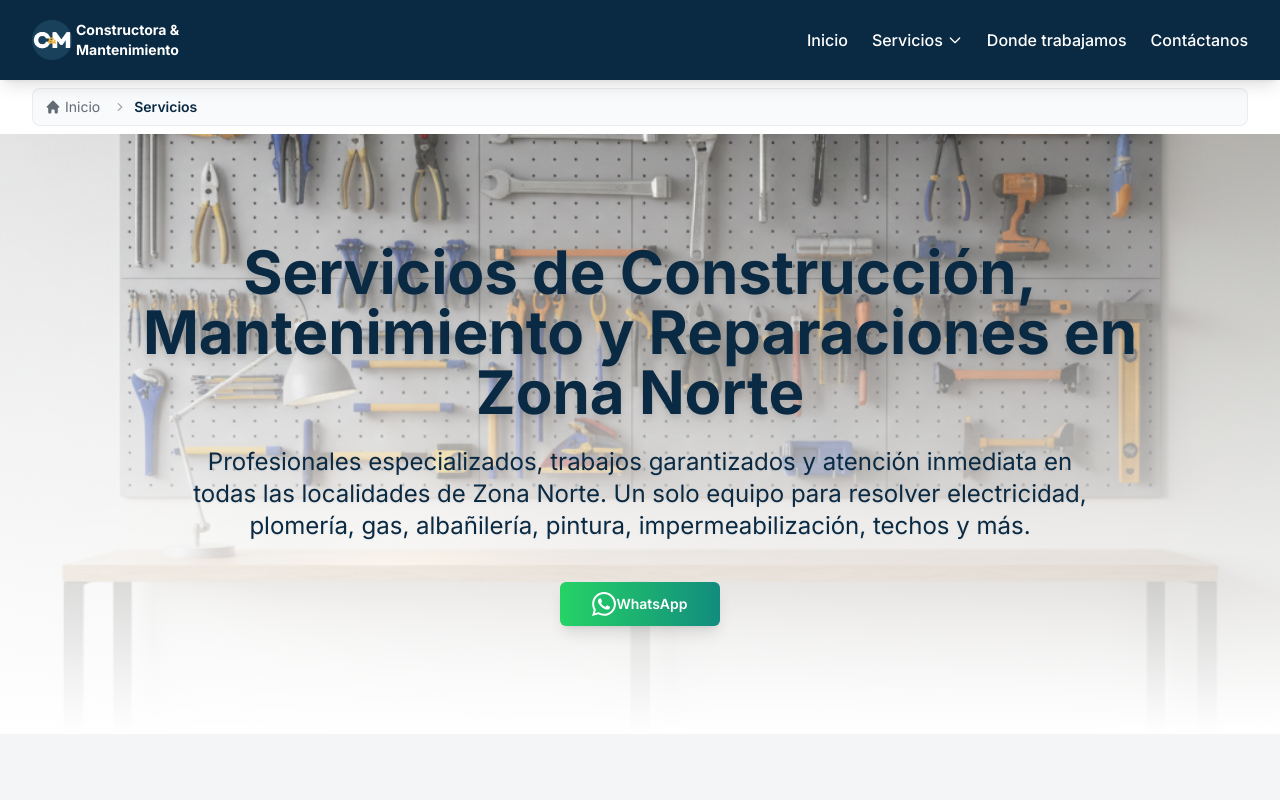
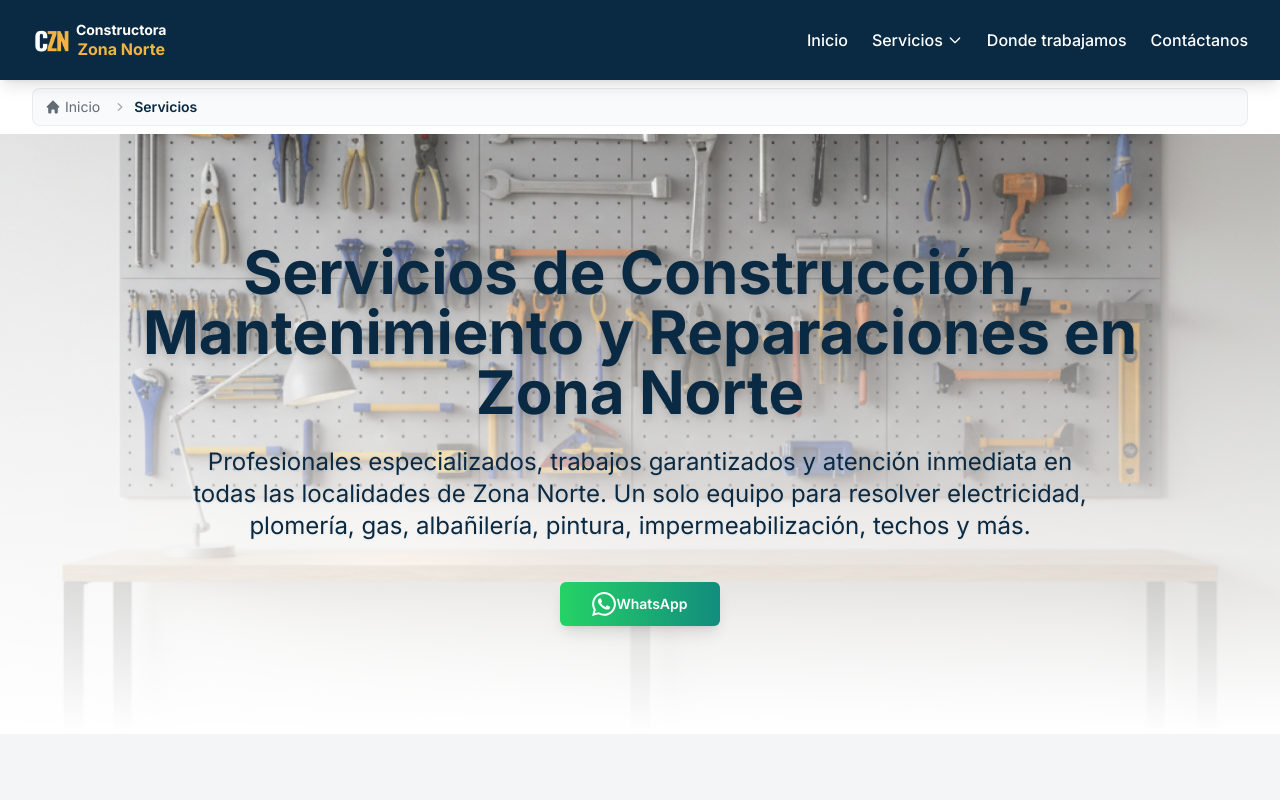
Before and after one commit to josecoronel20/constructora, a Next.js app: page /servicios in a window 1280 px wide. Shown: the top 800 px of the page. Built offline with nearby package versions, Linux system fonts and the light colour scheme.

Commit message:
delete trabajo word and update logo and title

```diff
--- a/app/layout.tsx
+++ b/app/layout.tsx
@@ -16,8 +16,8 @@ const montserrat = Montserrat({
 export const metadata: Metadata = {
   metadataBase: new URL("https://servicioszonanorte.com"), // Cambiar por tu dominio real
   title: {
-    default: "Constructora & Mantenimiento del Hogar – Zona Norte",
-    template: "%s | Constructora & Mantenimiento del Hogar – Zona Norte",
+    default: "Constructora Zona Norte",
+    template: "%s | Constructora Zona Norte",
   },
   description: "Servicios de mantenimiento y reparaciones para hogares en Zona Norte. Electricidad, plomería, gas, pintura, techos, impermeabilización y más. Profesionales verificados, trabajos garantizados y atención inmediata en Pilar, San Isidro, Tigre y todas las localidades.",
   keywords: [
@@ -33,9 +33,9 @@ export const metadata: Metadata = {
     "servicios san isidro",
     "servicios tigre",
   ],
-  authors: [{ name: "Constructora & Mantenimiento del Hogar – Zona Norte" }],
-  creator: "Constructora & Mantenimiento del Hogar – Zona Norte",
-  publisher: "Constructora & Mantenimiento del Hogar – Zona Norte",
+  authors: [{ name: "Constructora Zona Norte" }],
+  creator: "Constructora Zona Norte",
+  publisher: "Constructora Zona Norte",
   formatDetection: {
     email: false,
     address: false,
@@ -45,21 +45,21 @@ export const metadata: Metadata = {
     type: "website",
     locale: "es_AR",
     url: "https://servicioszonanorte.com",
-    siteName: "Constructora & Mantenimiento del Hogar – Zona Norte",
-    title: "Constructora & Mantenimiento del Hogar – Zona Norte",
+    siteName: "Constructora Zona Norte",
+    title: "Constructora Zona Norte",
     description: "Servicios de mantenimiento y reparaciones para hogares en Zona Norte. Profesionales verificados, trabajos garantizados.",
     images: [
       {
         url: "/images/logo-C&M.png",
         width: 1200,
         height: 630,
-        alt: "Constructora & Mantenimiento del Hogar – Zona Norte",
+        alt: "Constructora Zona Norte",
       },
     ],
   },
   twitter: {
     card: "summary_large_image",
-    title: "Constructora & Mantenimiento del Hogar – Zona Norte",
+    title: "Constructora Zona Norte",
     description: "Servicios de mantenimiento y reparaciones para hogares en Zona Norte.",
     images: ["/og-image.jpg"],
   },
@@ -96,7 +96,7 @@ export default function RootLayout({
   children: React.ReactNode;
 }>) {
   const organizationData = {
-    name: "Constructora & Mantenimiento del Hogar – Zona Norte",
+    name: "Constructora Zona Norte",
     url: "https://servicioszonanorte.com",
     logo: "https://servicioszonanorte.com/logo.png",
     phone: "+5491123456789",
--- a/app/page.tsx
+++ b/app/page.tsx
@@ -6,7 +6,7 @@ import StructuredData from "@/components/SEO/StructuredData";
 import WhatsAppButton from "@/components/WhatsAppButton";
 
 export const metadata: Metadata = {
-  title: "Constructora & Mantenimiento del Hogar – Zona Norte",
+  title: "Constructora Zona Norte",
   description: "Servicios de mantenimiento y reparaciones para hogares en Zona Norte. Electricidad, plomería, gas, pintura, techos, impermeabilización y más. Profesionales verificados, trabajos garantizados y atención inmediata en Pilar, San Isidro, Tigre y todas las localidades.",
   keywords: "servicios zona norte, mantenimiento hogar zona norte, reparaciones zona norte, electricista zona norte, plomero zona norte, constructora zona norte",
   alternates: {
@@ -16,7 +16,7 @@ export const metadata: Metadata = {
 
 export default function Home() {
   const localBusinessData = {
-    name: "Constructora & Mantenimiento del Hogar – Zona Norte",
+    name: "Constructora Zona Norte",
     image: "https://servicioszonanorte.com/og-image.jpg",
     url: "https://servicioszonanorte.com",
     phone: "+5491123456789",
@@ -82,7 +82,7 @@ export default function Home() {
               <div className=" mx-auto w-full flex justify-center md:justify-start">
                 <Image
                   src="/images/logo-C&M.png"
-                  alt="Constructora & Mantenimiento del Hogar – Zona Norte"
+                  alt="Constructora Zona Norte"
                   width={300}
                   height={100}
                   className="h-24 md:h-32 lg:h-40 w-auto drop-shadow-2xl"
--- a/components/Footer.tsx
+++ b/components/Footer.tsx
@@ -95,7 +95,7 @@ export default function Footer() {
             </ul>
             <div className="pt-4 border-t border-[#3F6E8F]">
               <p className="text-xs text-gray-400">
-                © 2024 Constructora & Mantenimiento del Hogar – Zona Norte. Todos los
+                © 2024 Constructora Zona Norte. Todos los
                 derechos reservados.
               </p>
             </div>
--- a/components/Header.tsx
+++ b/components/Header.tsx
@@ -16,7 +16,10 @@ export default function Header() {
     { label: "Carpintería", href: "/servicios/carpinteria" },
     { label: "Herrería", href: "/servicios/herreria" },
     { label: "Techos y Zinguería", href: "/servicios/techos" },
-    { label: "Revestimientos y pisos", href: "/servicios/revestimientos-pisos" },
+    {
+      label: "Revestimientos y pisos",
+      href: "/servicios/revestimientos-pisos",
+    },
     { label: "Aire Acondicionado", href: "/servicios/aire-acondicionado" },
   ];
 
@@ -38,7 +41,10 @@ export default function Header() {
     if (typeof window === "undefined" || !serviciosOpen) return;
 
     const handleClickOutside = (event: MouseEvent) => {
-      if (dropdownRef.current && !dropdownRef.current.contains(event.target as Node)) {
+      if (
+        dropdownRef.current &&
+        !dropdownRef.current.contains(event.target as Node)
+      ) {
         setServiciosOpen(false);
       }
     };
@@ -59,16 +65,26 @@ export default function Header() {
       <div className="max-w-7xl mx-auto px-4 md:px-8">
         <div className="flex items-center justify-between h-16 md:h-20">
           {/* Logo / Brand */}
-          <Link href="/" className="hover:opacity-90 transition-opacity flex gap-1 items-center justify-center">
+          <Link
+            href="/"
+            className="hover:opacity-90 transition-opacity flex gap-1 items-center justify-center"
+          >
             <Image
               src="/images/logo-C&M.png"
-              alt="Constructora & Mantenimiento del Hogar – Zona Norte"
+              alt="Constructora Zona Norte"
               width={120}
               height={40}
               className="h-10 w-auto"
               priority
             />
-            <span className="text-white text-sm font-bold w-full max-w-40 ">Constructora & Mantenimiento</span>
+            <div className="flex flex-col w-full max-w-40 leading-tight">
+              <span className="text-white text-sm font-bold w-full leading-tight">
+                Constructora
+              </span>
+              <span className="text-[#F2B441] text-base font-bold mx-auto leading-tight">
+                Zona Norte
+              </span>
+            </div>
           </Link>
 
           {/* Desktop Navigation */}
@@ -88,11 +104,7 @@ export default function Header() {
               }
 
               return (
-                <div
-                  key={item.href}
-                  ref={dropdownRef}
-                  className="relative"
-                >
+                <div key={item.href} ref={dropdownRef} className="relative">
                   <button
                     type="button"
                     onClick={() => setServiciosOpen(!serviciosOpen)}
@@ -103,13 +115,19 @@ export default function Header() {
                     {item.label}
                     <span className="absolute bottom-0 left-0 w-0 h-0.5 bg-[#F2B441] group-hover:w-full transition-all duration-300"></span>
                     <svg
-                      className={`w-4 h-4 transition-transform duration-200 ${serviciosOpen ? "rotate-180" : ""}`}
+                      className={`w-4 h-4 transition-transform duration-200 ${
+                        serviciosOpen ? "rotate-180" : ""
+                      }`}
                       fill="none"
                       stroke="currentColor"
                       strokeWidth="2"
                       viewBox="0 0 24 24"
                     >
-                      <path d="M19 9l-7 7-7-7" strokeLinecap="round" strokeLinejoin="round" />
+                      <path
+                        d="M19 9l-7 7-7-7"
+                        strokeLinecap="round"
+                        strokeLinejoin="round"
+                      />
                     </svg>
                   </button>
 
@@ -148,7 +166,11 @@ export default function Header() {
                 strokeWidth="2"
                 viewBox="0 0 24 24"
               >
-                <path d="M6 18L18 6M6 6l12 12" strokeLinecap="round" strokeLinejoin="round" />
+                <path
+                  d="M6 18L18 6M6 6l12 12"
+                  strokeLinecap="round"
+                  strokeLinejoin="round"
+                />
               </svg>
             ) : (
               <svg
@@ -188,19 +210,27 @@ export default function Header() {
                   <div className="flex items-center justify-between py-3">
                     <button
                       type="button"
-                      onClick={() => setMobileServiciosOpen(!mobileServiciosOpen)}
+                      onClick={() =>
+                        setMobileServiciosOpen(!mobileServiciosOpen)
+                      }
                       className="text-base font-medium hover:text-[#F2B441] transition-colors flex items-center gap-2"
                       aria-label="Toggle servicios"
                     >
                       {item.label}
                       <svg
-                        className={`w-5 h-5 transition-transform duration-200 ${mobileServiciosOpen ? "rotate-180" : ""}`}
+                        className={`w-5 h-5 transition-transform duration-200 ${
+                          mobileServiciosOpen ? "rotate-180" : ""
+                        }`}
                         fill="none"
                         stroke="currentColor"
                         strokeWidth="2"
                         viewBox="0 0 24 24"
                       >
-                        <path d="M19 9l-7 7-7-7" strokeLinecap="round" strokeLinejoin="round" />
+                        <path
+                          d="M19 9l-7 7-7-7"
+                          strokeLinecap="round"
+                          strokeLinejoin="round"
+                        />
                       </svg>
                     </button>
                   </div>
--- a/lib/locality-seo-helpers.ts
+++ b/lib/locality-seo-helpers.ts
@@ -37,7 +37,7 @@ export function generateLocalBusinessData(slug: string) {
   }
 
   return {
-    name: `Constructora & Mantenimiento del Hogar – Zona Norte - ${localityData.nombre}`,
+    name: `Constructora Zona Norte - ${localityData.nombre}`,
     image: "https://servicioszonanorte.com/og-image.jpg",
     url: `https://servicioszonanorte.com/donde-trabajamos/${localityData.slug}`,
     phone: "+5491124052012",
--- a/lib/seo-helpers.ts
+++ b/lib/seo-helpers.ts
@@ -63,7 +63,7 @@ export function getReviewsDataForSchema(serviceData: any) {
       ratingValue: Math.round(averageRating * 10) / 10,
       reviewCount: reviews.length,
     },
-    businessName: serviceData.structuredData?.service?.provider?.name || "Constructora & Mantenimiento del Hogar – Zona Norte",
+    businessName: serviceData.structuredData?.service?.provider?.name || "Constructora Zona Norte",
     businessUrl: serviceData.meta?.canonical || "https://servicioszonanorte.com",
   };
 }
--- a/lib/seo.ts
+++ b/lib/seo.ts
@@ -10,7 +10,7 @@ interface SEOProps {
   noindex?: boolean;
 }
 
-const baseUrl = "https://servicioszonanorte.com"; // Cambiar por tu dominio real
+const baseUrl = "https://constructorazonanorte.com/"; // Cambiar por tu dominio real
 
 export function generateMetadata({
   title,
@@ -21,7 +21,7 @@ export function generateMetadata({
   type = "website",
   noindex = false,
 }: SEOProps): Metadata {
-  const fullTitle = title.includes("|") ? title : `${title} | Constructora & Mantenimiento del Hogar – Zona Norte`;
+  const fullTitle = title.includes("|") ? title : `${title} | Constructora Zona Norte`;
   const fullDescription = description;
   const url = canonical || baseUrl;
   const keywordsArray = Array.isArray(keywords) ? keywords : keywords ? [keywords] : undefined;
@@ -30,9 +30,9 @@ export function generateMetadata({
     title: fullTitle,
     description: fullDescription,
     keywords: keywordsArray,
-    authors: [{ name: "Constructora & Mantenimiento del Hogar – Zona Norte" }],
-    creator: "Constructora & Mantenimiento del Hogar – Zona Norte",
-    publisher: "Constructora & Mantenimiento del Hogar – Zona Norte",
+    authors: [{ name: "Constructora Zona Norte" }],
+    creator: "Constructora Zona Norte",
+    publisher: "Constructora Zona Norte",
     robots: {
       index: !noindex,
       follow: !noindex,
@@ -53,7 +53,7 @@ export function generateMetadata({
       url: url,
       title: fullTitle,
       description: fullDescription,
-      siteName: "Constructora & Mantenimiento del Hogar – Zona Norte",
+      siteName: "Constructora Zona Norte",
       images: [
         {
           url: `${baseUrl}${ogImage}`,
```
Also changed, not shown: app/contactanos/page.tsx (+2 -10 lines), components/ConversionTracker.tsx (added, +33 -0 lines), lib/data-services.json, public/images/logo-C&M.png.
